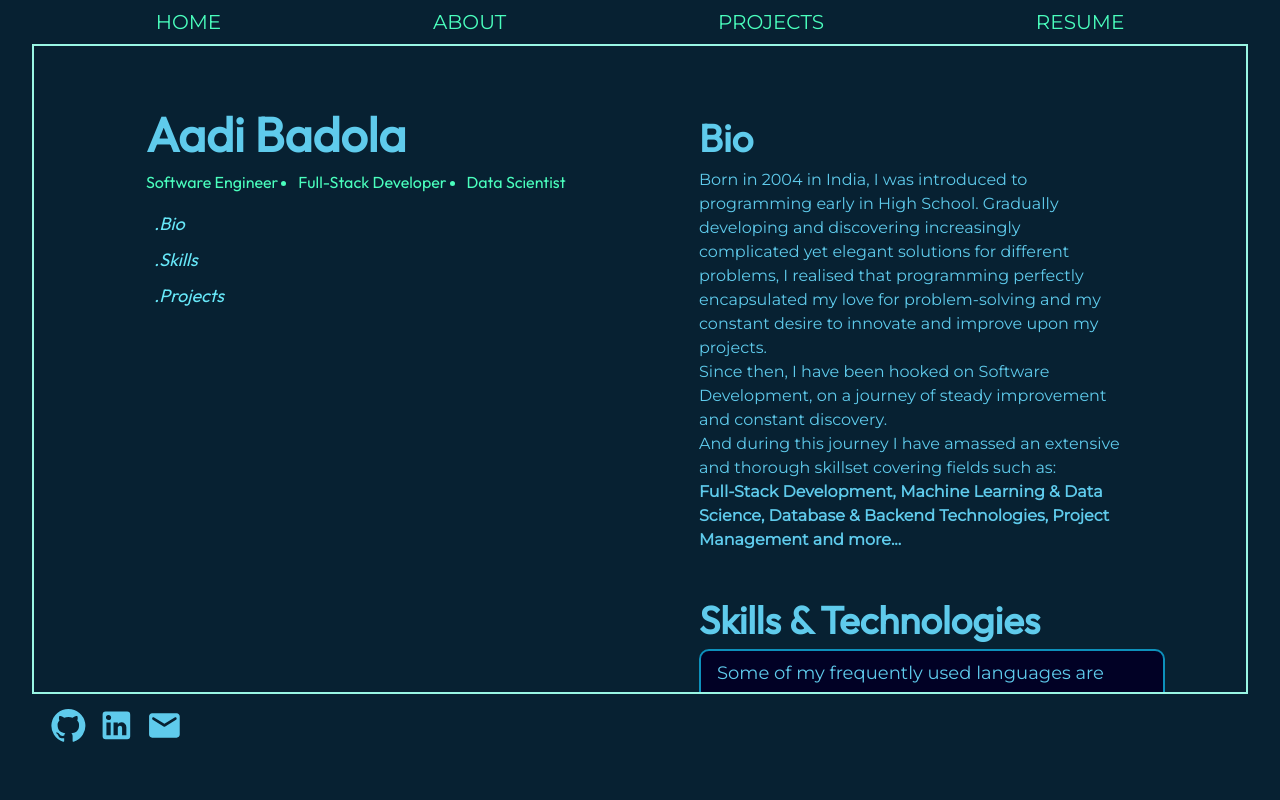
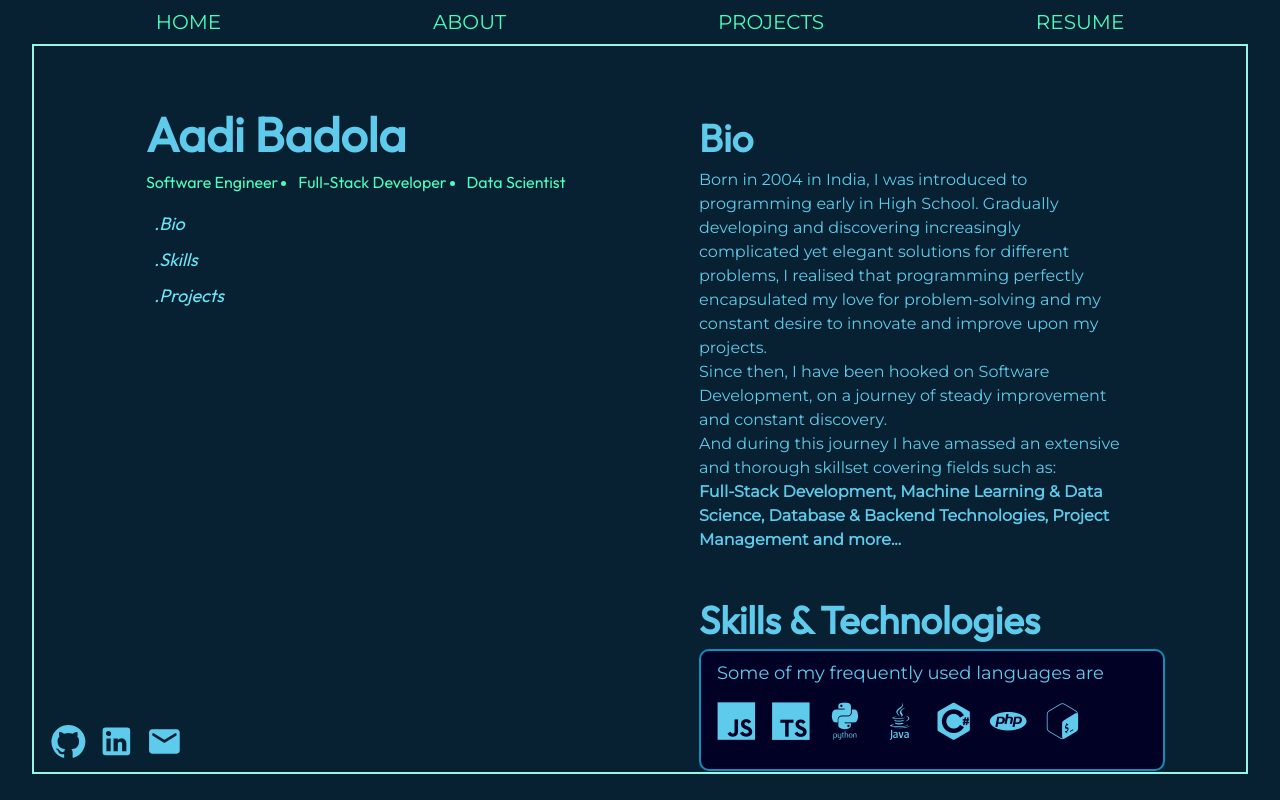
Before and after one commit to aadi219/aadi219.github.io, a React (Vite) app: page / in a window 1280 px wide. Built offline with nearby package versions, Linux system fonts and the light colour scheme.

Commit message:
Fix layout for different browsers

```diff
--- a/src/components/Contacts.tsx
+++ b/src/components/Contacts.tsx
@@ -3,9 +3,9 @@ import { GitHub, LinkedIn, EmailRounded } from "@mui/icons-material"
 const Contacts = () => {
   return (
     <ul id="contacts">
-        <a target="_blank" href="https://github.com/aadi219/"><GitHub /></a>
-        <a target="_blank" href="https://www.linkedin.com/in/aadibadola/"><LinkedIn /></a>
-        <a target="_blank" href="mailto:aadibadola1@gmail.com"><EmailRounded /></a>
+        <li><a target="_blank" href="https://github.com/aadi219/"><GitHub /></a></li>
+        <li><a target="_blank" href="https://www.linkedin.com/in/aadibadola/"><LinkedIn /></a></li>
+        <li><a target="_blank" href="mailto:aadibadola1@gmail.com"><EmailRounded /></a></li>
     </ul>
   )
 }
--- a/src/components/Main.tsx
+++ b/src/components/Main.tsx
@@ -2,7 +2,8 @@ import { ReactElement } from "react"
 
 const Main = ({children} : {children : ReactElement}) => {
   return (
-    <div id="main" className={'border-2 border-teal-200 p-4 home-main flex gap-0 overflow-hidden'} style={{height: '650px'}}>
+    <div id="main" className={'border-2 border-teal-200 p-4 home-main flex gap-0 overflow-y-hidden'}
+      style={{height: window.innerHeight - 70 + 'px'}}>
         {children}
     </div>
   )
--- a/src/components/Template.tsx
+++ b/src/components/Template.tsx
@@ -4,9 +4,9 @@ import Main from "./Main"
 
 const Template = ({children} : {children: ReactElement}) => {
   return (
-    <div className='w-screen h-screen bg-bg-dark'>
+    <div className='w-screen h-screen bg-bg-dark flex flex-col'>
         <Navbar />
-        <div className='px-8'>
+        <div className='px-8 grow'>
             <Main>
                 {children}
             </Main>
--- a/src/home/components/Main.tsx
+++ b/src/home/components/Main.tsx
@@ -18,7 +18,7 @@ export const LeftPane = ({children} : {children: ReactElement[]}) => {
 export const RightPane = ({children} : {children: ReactElement[]}) => {
 
   return (
-    <div className='flex flex-col pane gap-5 w-[45%] pr-10 overflow-auto hide-scroll scroll-smooth' >
+    <div className='flex flex-col pane gap-5 w-[45%] h-full pr-10 overflow-auto hide-scroll scroll-smooth' >
       {...children}
     </div>
   )
--- a/src/home/components/Skills.tsx
+++ b/src/home/components/Skills.tsx
@@ -97,7 +97,7 @@ const Skills = () => {
             <p className='text-lg mb-2'>Some of my frequently used languages are</p>
             <ul>
                 {skills.languages.map((lang, idx) => {
-                    return <li key={idx} className='text-5xl text-highlight-blue skill-icon'>{lang.icon}</li>
+                    return <li key={idx} className='text-highlight-blue skill-icon'>{lang.icon}</li>
                 })}
             </ul>
         </div>
@@ -106,7 +106,7 @@ const Skills = () => {
             <ul>
                 {
                     skills.web.map((tech, idx) => {
-                        return <li key={idx} className='text-5xl text-highlight-blue skill-icon'>{tech.icon}</li>
+                        return <li key={idx} className='text-highlight-blue skill-icon'>{tech.icon}</li>
                     })
                 }
             </ul>
@@ -116,7 +116,7 @@ const Skills = () => {
             <ul>
                 {
                     skills.machineLearning.map((tech, idx) => {
-                        return <li key={idx} className='text-5xl text-highlight-blue skill-icon'>{tech.icon}</li>
+                        return <li key={idx} className='text-highlight-blue skill-icon'>{tech.icon}</li>
                     })
                 }
             </ul>
--- a/src/index.css
+++ b/src/index.css
@@ -62,6 +62,10 @@ section h2 {
   border: solid 2px var(--bg-med)
 }
 
+.skill-icon {
+  font-size: 2.4rem;
+}
+
 #skills>div:hover .skill-icon i {
   color: var(--highlight-teal);
   text-shadow: 0 0 10px var(--bg-med);
@@ -86,7 +90,8 @@ section h2 {
   display: flex;
   gap: 10%;
   position: fixed;
-  bottom: 7%;
+  bottom: 3%;
+  padding-bottom: 1em;
   align-items: center;
 }
 #main {
```
